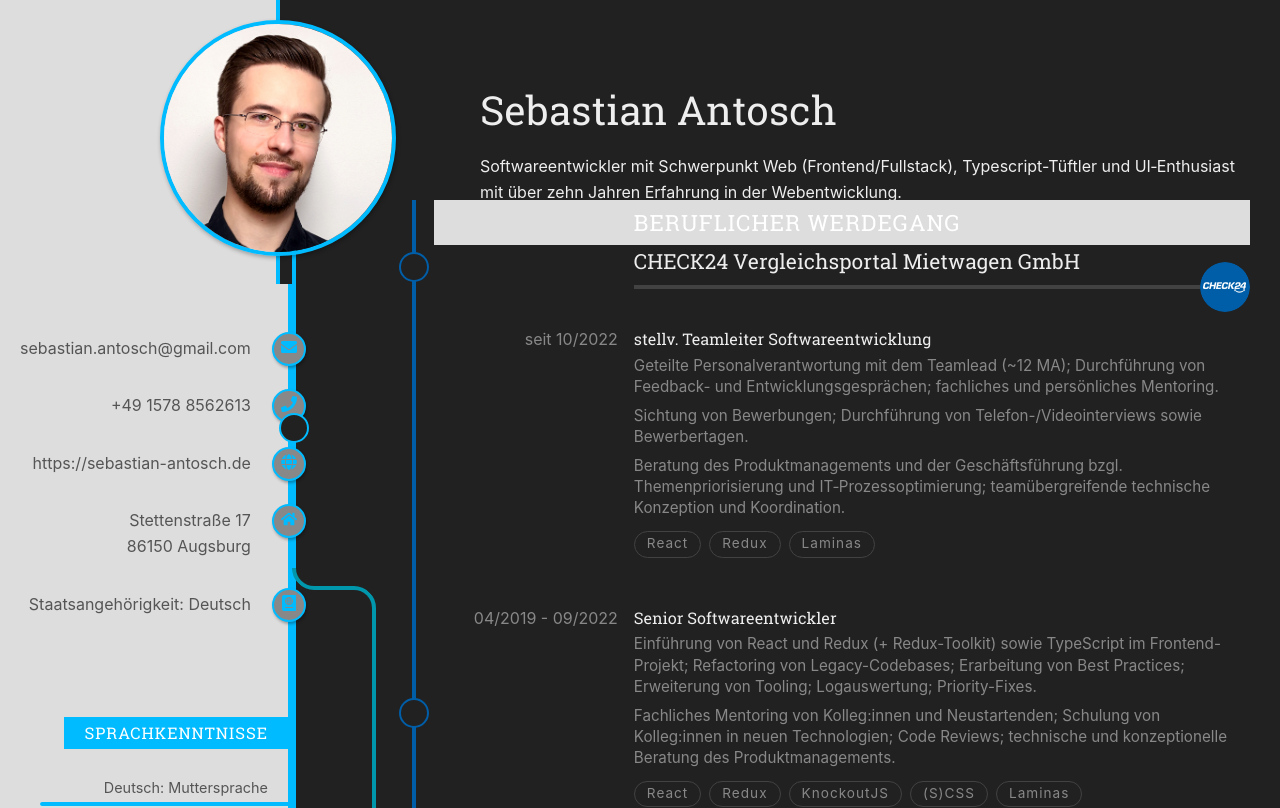
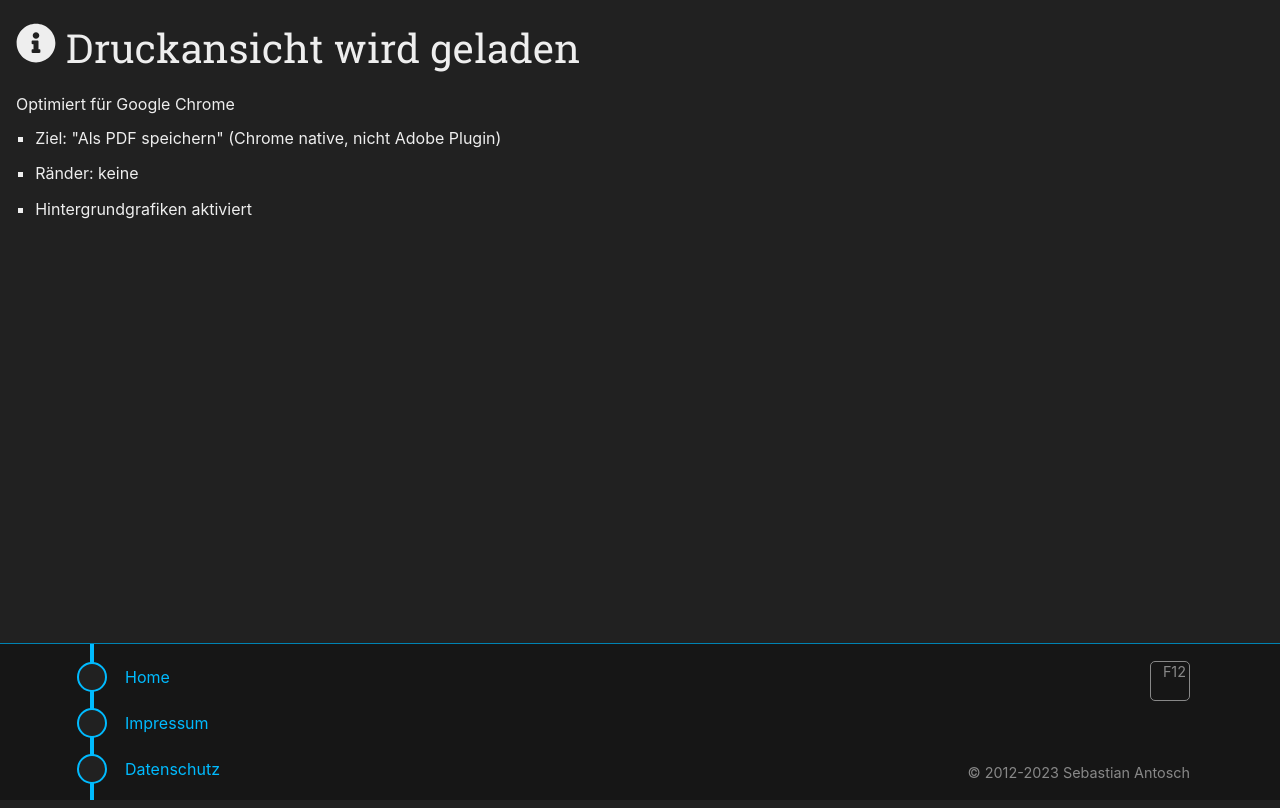
Before and after one commit to santosch/website2023, a Next.js app: page /print in a window 1280 px wide. Shown: the top 808 px of the page. Built offline with nearby package versions, Linux system fonts and the light colour scheme.

Commit message:
improve print layout

```diff
--- a/src/app/print/page.module.scss
+++ b/src/app/print/page.module.scss
@@ -1,8 +1,24 @@
 $padding: 20px;
 $side: 280px;
 
+.printHint {
+  padding: 1rem;
+
+  @media print {
+    display: none;
+  }
+}
+
 .grid {
   display: flex;
+  // hack, if we do a display: none, the graphs are missing in the print view
+  height: 0;
+  overflow: hidden;
+
+  @media print {
+    height: auto;
+    overflow: visible;
+  }
 
   &__center {
     align-items: center;
--- a/src/app/print/page.tsx
+++ b/src/app/print/page.tsx
@@ -5,7 +5,7 @@ import Vita from "@santosch/components/Vita/Vita";
 import CoursesAndAchievements from "@santosch/components/CoursesAndAchievements/CoursesAndAchievements";
 import Image from "next/image";
 import classNames from "classnames";
-import {FaEnvelope, FaGlobe, FaHome, FaPassport, FaPhone} from "react-icons/fa";
+import {FaEnvelope, FaGlobe, FaHome, FaInfoCircle, FaPassport, FaPhone} from "react-icons/fa";
 import dynamic from "next/dynamic";
 import {backendSkills, frontendSkills, toolSkills} from "@santosch/data/skills";
 import {useEffect} from "react";
@@ -19,9 +19,8 @@ const RadarChart = dynamic(
 
 /**
  * This whole print page is a bit messy,
- * but it primarily exists because I did not want to update a separate CV in PowerPoint or Word
- * and is not really intended for public access
- *
+ * but it primarily exists because I did not want to update a separate CV in PowerPoint or Word,
+ * and it is not really intended for public access.
  * Please excuse this not-so-well-structured page.
  * It was late.
  */
@@ -40,6 +39,19 @@ export default function Print(): JSX.Element {
 
     return (
         <>
+            <div className={styles.printHint}>
+                <h1>
+                    <FaInfoCircle /> Druckansicht wird geladen
+                </h1>
+                <div>
+                    Optimiert für Google Chrome
+                    <ul>
+                        <li>Ziel: &quot;Als PDF speichern&quot; (Chrome native, nicht Adobe Plugin)</li>
+                        <li>Ränder: keine</li>
+                        <li>Hintergrundgrafiken aktiviert</li>
+                    </ul>
+                </div>
+            </div>
             <div className={classNames(styles.grid, styles.grid__center)}>
                 <div className={styles.aside}>
                     <Image
@@ -48,6 +60,7 @@ export default function Print(): JSX.Element {
                         width={970}
                         height={970}
                         className={styles.image}
+                        priority={true}
                     />
                 </div>
                 <div className={styles.main}>
@@ -131,7 +144,7 @@ export default function Print(): JSX.Element {
                         </div>
                     ))}
                 </div>
-                <div className={styles.main} style={{marginTop: -84}}>
+                <div className={styles.main} style={{marginTop: -84, paddingBottom: 340}}>
                     <Vita
                         headlineProfessional={(
                             <h2 className={styles.headline}>
--- a/src/components/Footer/Footer.tsx
+++ b/src/components/Footer/Footer.tsx
@@ -45,7 +45,7 @@ export default function Footer(): JSX.Element {
                     <div className={styles.content}>
                         <div className={styles.f12} />
                         <p className={styles.printNotice}>
-                            <FaInfoCircle/> Die vollständige
+                            <FaInfoCircle/> Die vollständige und ständig aktuelle
                             Version dieses Dokuments ist
                             unter <a href="https://sebastian-antosch.de">
                                 https://sebastian-antosch.de
```
